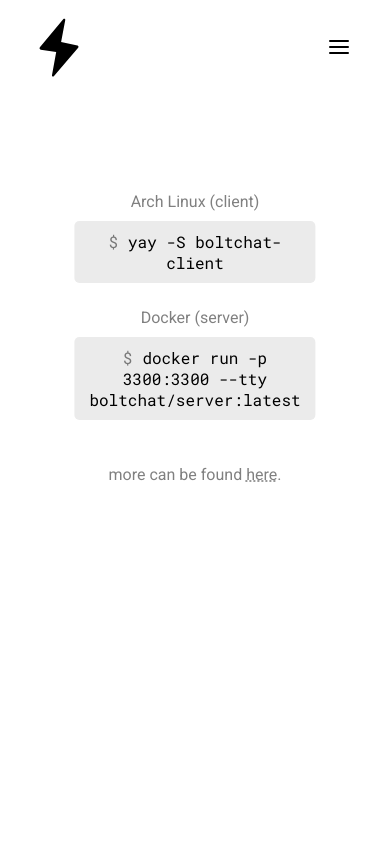
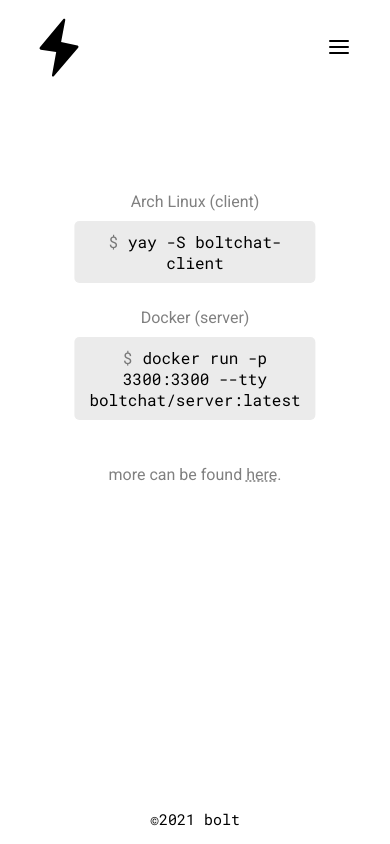
Before and after one commit to boltchat/landing, a Vue app: page /#/install in a window 390 px wide. Built offline with nearby package versions, Linux system fonts and the light colour scheme.

Commit message:
Lead is now responsive and added footer again

```diff
--- a/src/App.vue
+++ b/src/App.vue
@@ -1,6 +1,7 @@
 <template>
   <div id="app">
     <navbar></navbar>
+    <Footer></Footer>
     <router-view />
   </div>
 </template>
--- a/src/components/Footer.vue
+++ b/src/components/Footer.vue
@@ -14,7 +14,7 @@
 <style lang="scss" scoped>
 .footer {
   position: absolute;
-  transform: translate(-50%, -50%);
+  transform: translate(-50%);
   bottom: 0;
   left: 50%;
 }
--- a/src/components/Lead.vue
+++ b/src/components/Lead.vue
@@ -39,4 +39,10 @@
   font-weight: 400;
   font-family: "Roboto Mono";
 }
+
+@media only screen and (max-width: 850px) {
+  .logo {
+    max-width: 90vw;
+  }
+}
 </style>
--- a/src/components/Navbar.vue
+++ b/src/components/Navbar.vue
@@ -75,9 +75,9 @@
   color: var(--text-color);
   color: inherit;
   text-decoration-style: dotted;
-  font-size: 22px;
   line-height: 45px;
-  font-family: "Roboto Mono";
+  font-family: "Roboto mono";
+  font-size: 18px;
 }
 
 .nav-link:hover {
```
